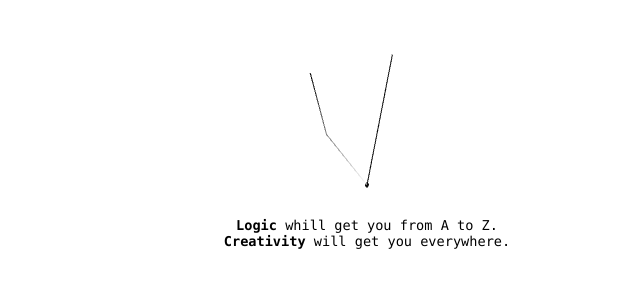
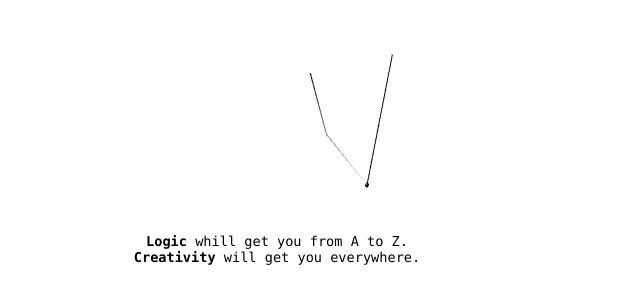
Before and after one commit to clementpoiret/website, a Next.js app: page / in a window 1280 px wide. Shown: the part 215-518 px from the top of the page, without its empty margins (273-913 px from the left). Built offline with nearby package versions, Linux system fonts and the light colour scheme; no server answers.

Commit message:
💄 Quote fix

```diff
--- a/src/app/page.module.css
+++ b/src/app/page.module.css
@@ -15,9 +15,7 @@
 
 .quote {
   position: absolute;
-  top: 56%;
-  left: 50%;
-  transform: translate(-50%, -50%);
+  top: 56vh;
   width: 100%;
   text-align: center;
   z-index: 42;
```
